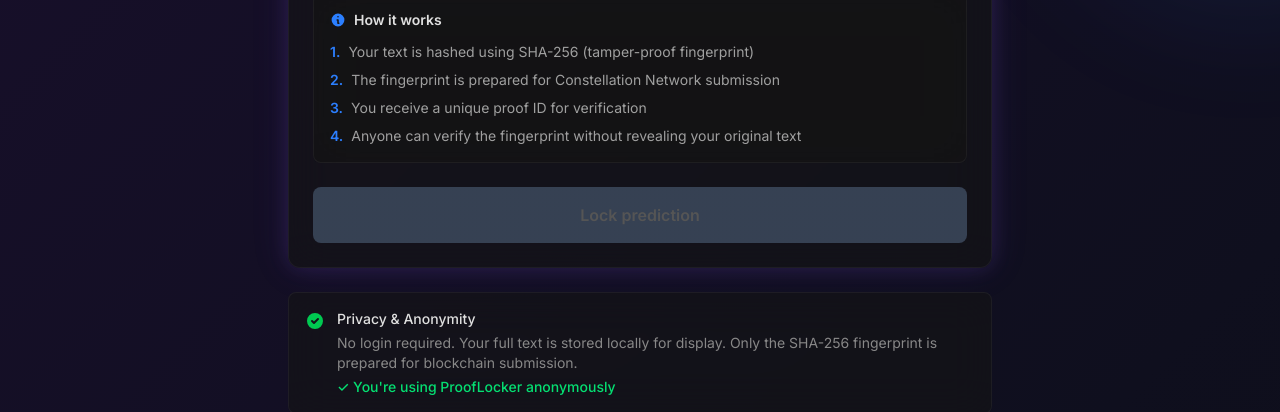
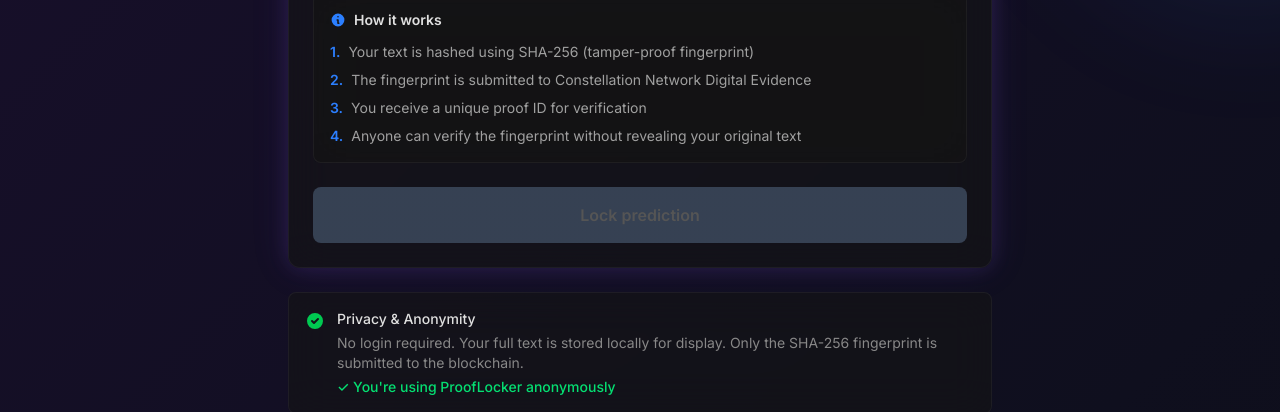
Before and after one commit to Boomchakalala/prooflocker, a Next.js app: page /lock in a window 1280 px wide. Shown: the part 540-952 px from the top of the page. Built offline with nearby package versions, Linux system fonts and the light colour scheme.

Commit message:
Sandbox autosave

```diff
--- a/src/app/lock/page.tsx
+++ b/src/app/lock/page.tsx
@@ -147,7 +147,7 @@ export default function LockPage() {
               <li className="flex gap-2">
                 <span className="text-blue-500 flex-shrink-0 font-semibold">2.</span>
                 <span>
-                  The fingerprint is prepared for Constellation Network submission
+                  The fingerprint is submitted to Constellation Network Digital Evidence
                 </span>
               </li>
               <li className="flex gap-2">
@@ -217,7 +217,7 @@ export default function LockPage() {
               </p>
               <p className="text-sm text-[#888]">
                 No login required. Your full text is stored locally for display.
-                Only the SHA-256 fingerprint is prepared for blockchain submission.
+                Only the SHA-256 fingerprint is submitted to the blockchain.
                 {isAnonymous && (
                   <span className="block mt-1 text-green-400 font-medium">
                     ✓ You're using ProofLocker anonymously
```
